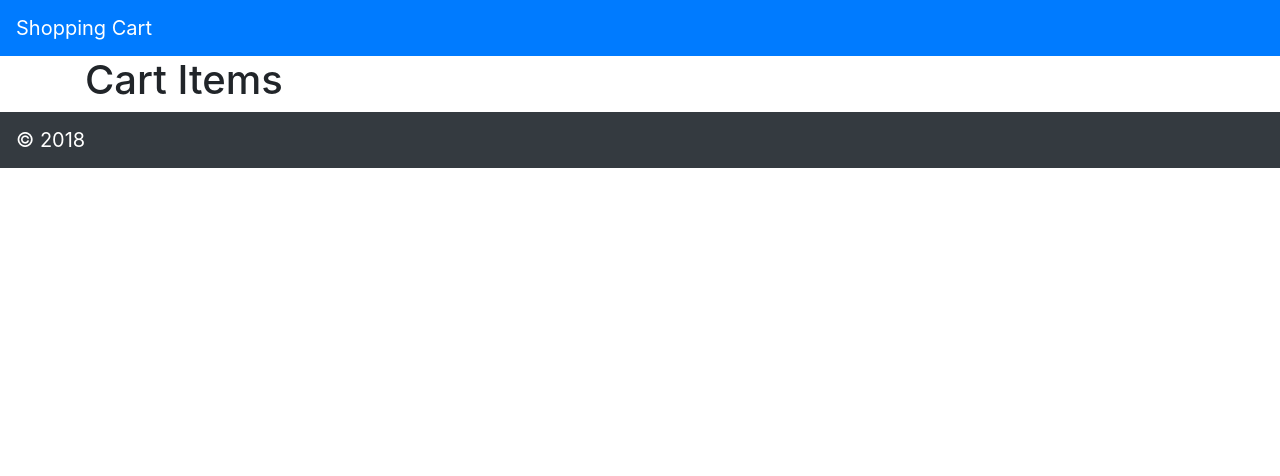
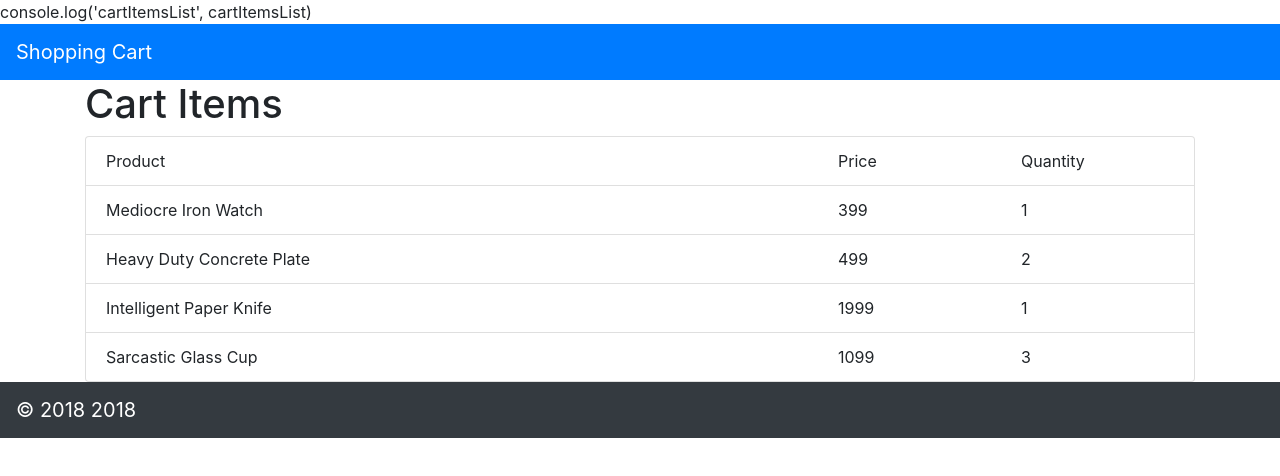
Before and after one commit to bettychow/shopping-cart, a React (Create React App) app: page / in a window 1280 px wide. Shown: the top 476 px of the page. Built offline with nearby package versions, Linux system fonts and the light colour scheme.

Commit message:
Create components

```diff
--- a/src/App.js
+++ b/src/App.js
@@ -5,14 +5,52 @@ import CartHeader from './Components/CartHeader';
 import CartFooter from './Components/CartFooter';
 import CartItems from './Components/CartItems';
 
+
 class App extends Component {
+
   render() {
+    const copyright = <span>&copy; 2018</span>;
+    const cartItemsList = [
+      {
+        id: 1,
+        product: { id: 40, name: 'Mediocre Iron Watch', priceInCents: 399 },
+        quantity: 1
+      },
+      {
+        id: 2,
+        product: {
+          id: 41,
+          name: 'Heavy Duty Concrete Plate',
+          priceInCents: 499
+        },
+        quantity: 2
+      },
+      {
+        id: 3,
+        product: {
+          id: 42,
+          name: 'Intelligent Paper Knife',
+          priceInCents: 1999
+        },
+        quantity: 1
+      },
+      {
+        id: 4,
+        product: {
+          id: 43,
+          name: 'Sarcastic Glass Cup',
+          priceInCents: 1099
+        },
+        quantity: 3
+      }
+    ];
+
     return (
       <div className="App">
+      console.log('cartItemsList', cartItemsList)
         <CartHeader/>
-        <CartItems/>
-        <CartFooter/>
-
+        <CartItems cartItemsList={cartItemsList}/>
+        <CartFooter copyright={copyright}/>
       </div>
     );
   }
--- a/src/Components/CartFooter.js
+++ b/src/Components/CartFooter.js
@@ -1,9 +1,10 @@
 import React from 'react'
 
-const CartFooter = () => {
+const CartFooter = ({copyright}) => {
+
   return (
     <nav className="navbar navbar-dark bg-dark">
-    <a className="navbar-brand" href="#">&copy; 2018</a>
+    <a className="navbar-brand" href="#">{copyright} 2018</a>
     </nav>
 
   )
--- /dev/null
+++ b/src/Components/CartItemComponent.js
@@ -0,0 +1,15 @@
+import React from 'react'
+
+const CartItemComponent = ({id, name, price, quantity}) => {
+  return (
+    <div className="list-group-item">
+      <div className="row">
+          <div className="col-md-8">{name}</div>
+          <div className="col-md-2">{price}</div>
+          <div className="col-md-2">{quantity}</div>
+      </div>
+    </div>
+  )
+}
+
+export default CartItemComponent
--- a/src/Components/CartItems.js
+++ b/src/Components/CartItems.js
@@ -1,9 +1,25 @@
 import React from 'react'
+import CartItemComponent from './CartItemComponent'
 
-const CartItems = () => {
+const CartItems = ({cartItemsList}) => {
+//console.log('itemssss', items)
+  const allItems = cartItemsList.map(item => {
+    return <CartItemComponent key={item.product.id} name={item.product.name} price={item.product.priceInCents} quantity={item.quantity}/>
+  })
+  console.log('allItems', allItems)
   return (
     <div className="container">
-    <h1>Cart Items</h1>
+      <h1>Cart Items</h1>
+      <div className="list-group">
+        <div className="list-group-item">
+          <div className="row">
+            <div className="col-md-8">Product</div>
+            <div className="col-md-2">Price</div>
+            <div className="col-md-2">Quantity</div>
+          </div>
+        </div>
+        {allItems}
+      </div>
     </div>
   )
 }
```
